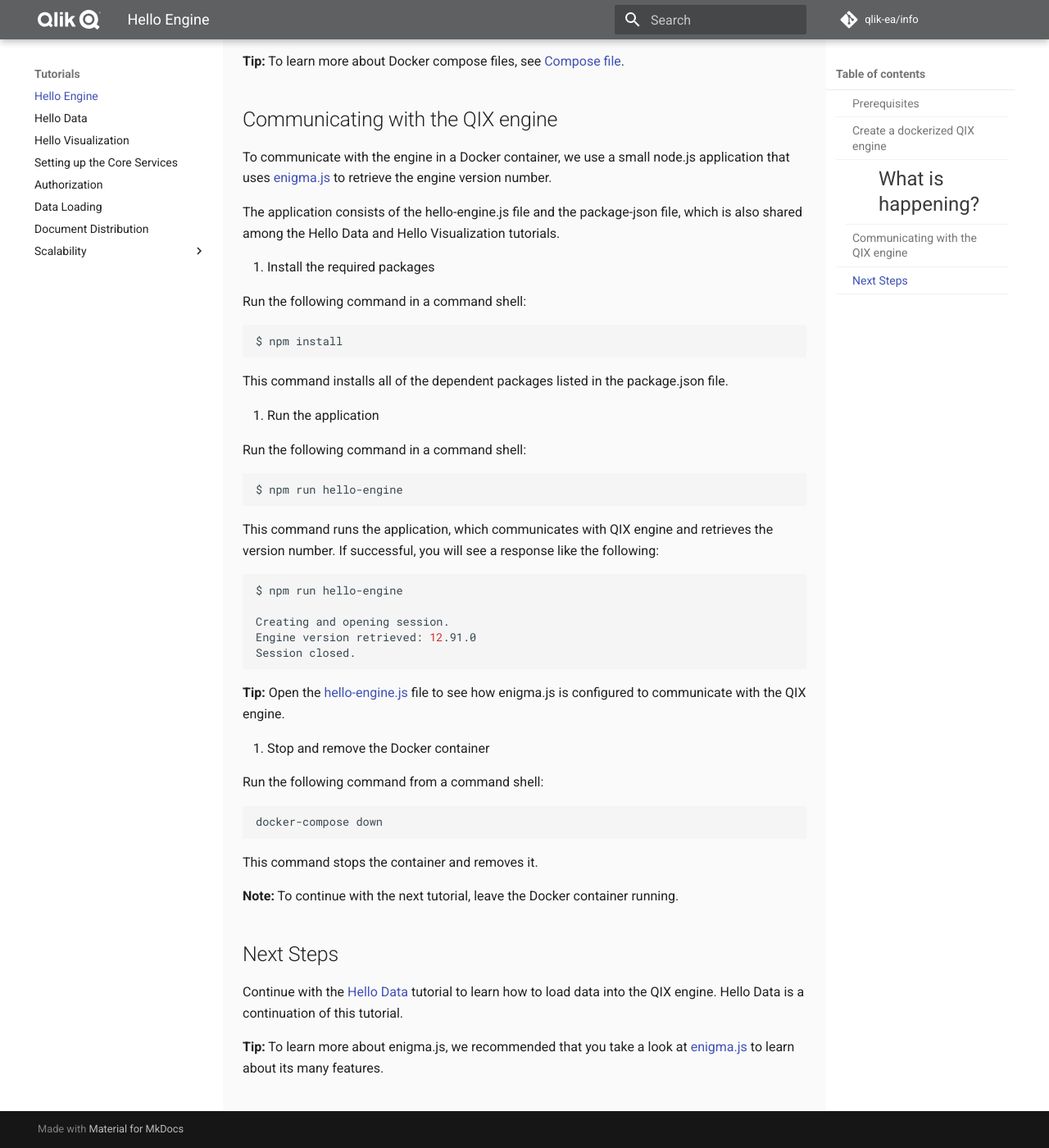
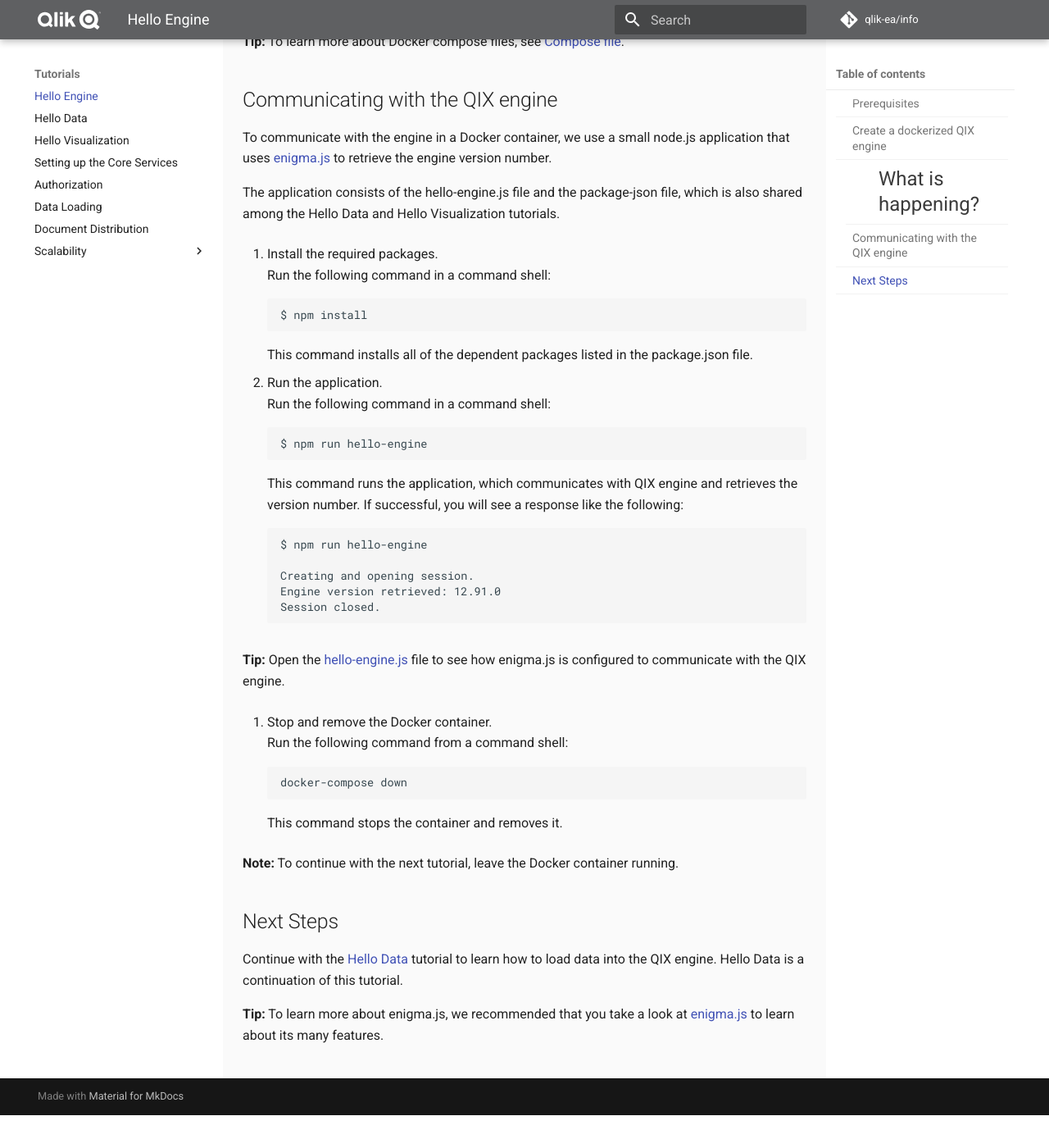
Before and after one commit to qlik-oss/core-website, an MkDocs documentation site: the page built from docs/tutorials/hello-engine.md, in a window 1280 px wide and 1400 px high, scrolled down 1211 px. Shown: the whole window at 82% size. Built offline with MkDocs 1.6.1 and Material for MkDocs 9.7.7, drawn with Linux system fonts in a browser that asks for light colours; comment, search, counter and statistics services are not loaded; old or Windows-style settings are respelled for this version of MkDocs; after the commit the page ends 2571 px from its top, so only the background shows below that; some of the changed text lies outside the part shown.

Commit message:
Formatting the list

````diff
--- a/docs/tutorials/hello-engine.md
+++ b/docs/tutorials/hello-engine.md
@@ -10,24 +10,19 @@
 
 ## Create a dockerized QIX engine
 
-1. Start the engine in a Docker container
+1. Start the engine in a Docker container.
+   Run the following command in a command shell:
 
-Run the following command in a command shell:
+        docker-compose up -d
 
-```bash
-docker-compose up -d
-```
-When you run this command, Docker builds the container and leaves it running in the background. If successful, you will see a message that creating the container is done.
+    When you run this command, Docker builds the container and leaves it running in the background. If successful, you will see a message that creating the container is done.
 
-2. Verify that the dockerized engine is running
+2. Verify that the dockerized engine is running.
+   Run the following command in a command shell:
 
-Run the following command in a command shell:
+        docker ps -a
 
-```bash
-docker ps -a
-```
-
-The `docker ps` command lists the containers that are running. The `-a` option lists all containers, even those that are not running
+    The `docker ps` command lists the containers that are running. The `-a` option lists all containers, even those that are not running
 
 **Note:** If the engine is not running, you may have to let Docker connect through your firewall.
 
@@ -44,44 +39,35 @@
 
 The application consists of the hello-engine.js file and the package-json file, which is also shared among the Hello Data and Hello Visualization tutorials.
 
-1. Install the required packages
+1. Install the required packages.
+   Run the following command in a command shell:
 
-Run the following command in a command shell:
+        $ npm install
 
-```bash
-$ npm install
-```
-This command installs all of the dependent packages listed in the package.json file.
+    This command installs all of the dependent packages listed in the package.json file.
 
-2. Run the application
+2. Run the application.
+   Run the following command in a command shell:
 
-Run the following command in a command shell:
+        $ npm run hello-engine
 
-```bash
-$ npm run hello-engine
-```
-This command runs the application, which communicates with QIX engine and retrieves the version number. If successful, you will see a response like the following:
+    This command runs the application, which communicates with QIX engine and retrieves the version number. If successful, you will see a response like the following:
 
-```bash
-$ npm run hello-engine
+        $ npm run hello-engine
 
-Creating and opening session.
-Engine version retrieved: 12.91.0
-Session closed.
-```
+        Creating and opening session.
+        Engine version retrieved: 12.91.0
+        Session closed.
 
 **Tip:** Open the [hello-engine.js](https://github.com/qlik-ea/getting-started-with-web-platform/blob/master/src/hello-engine/hello-engine.js)
 file to see how enigma.js is configured to communicate with the QIX engine.
 
-3. Stop and remove the Docker container
+3. Stop and remove the Docker container.
+   Run the following command from a command shell:
 
-Run the following command from a command shell:
+        docker-compose down
 
-```bash
-docker-compose down
-```
-
-This command stops the container and removes it.
+    This command stops the container and removes it.
 
 **Note:** To continue with the next tutorial, leave the Docker container running.
 
````
